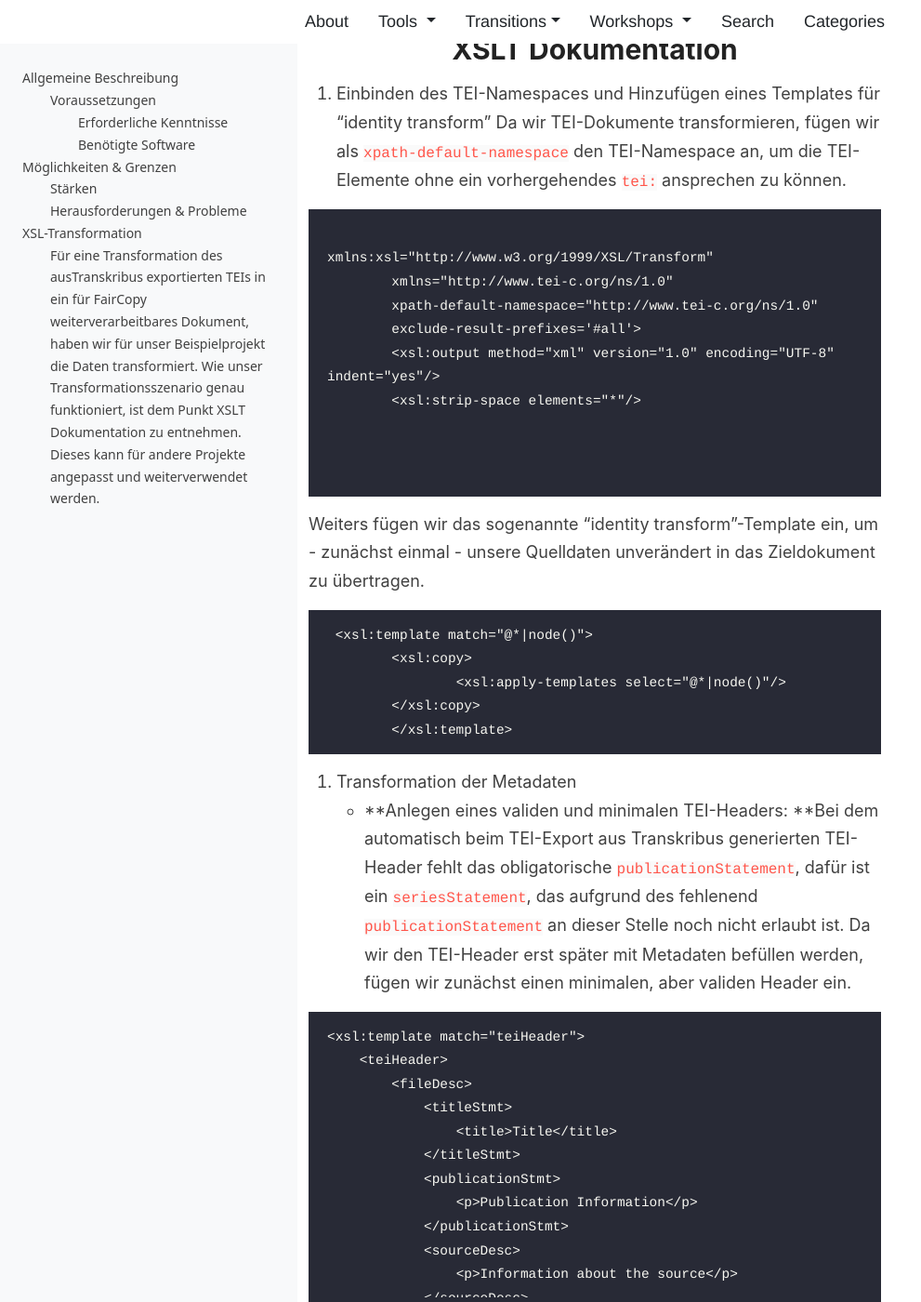
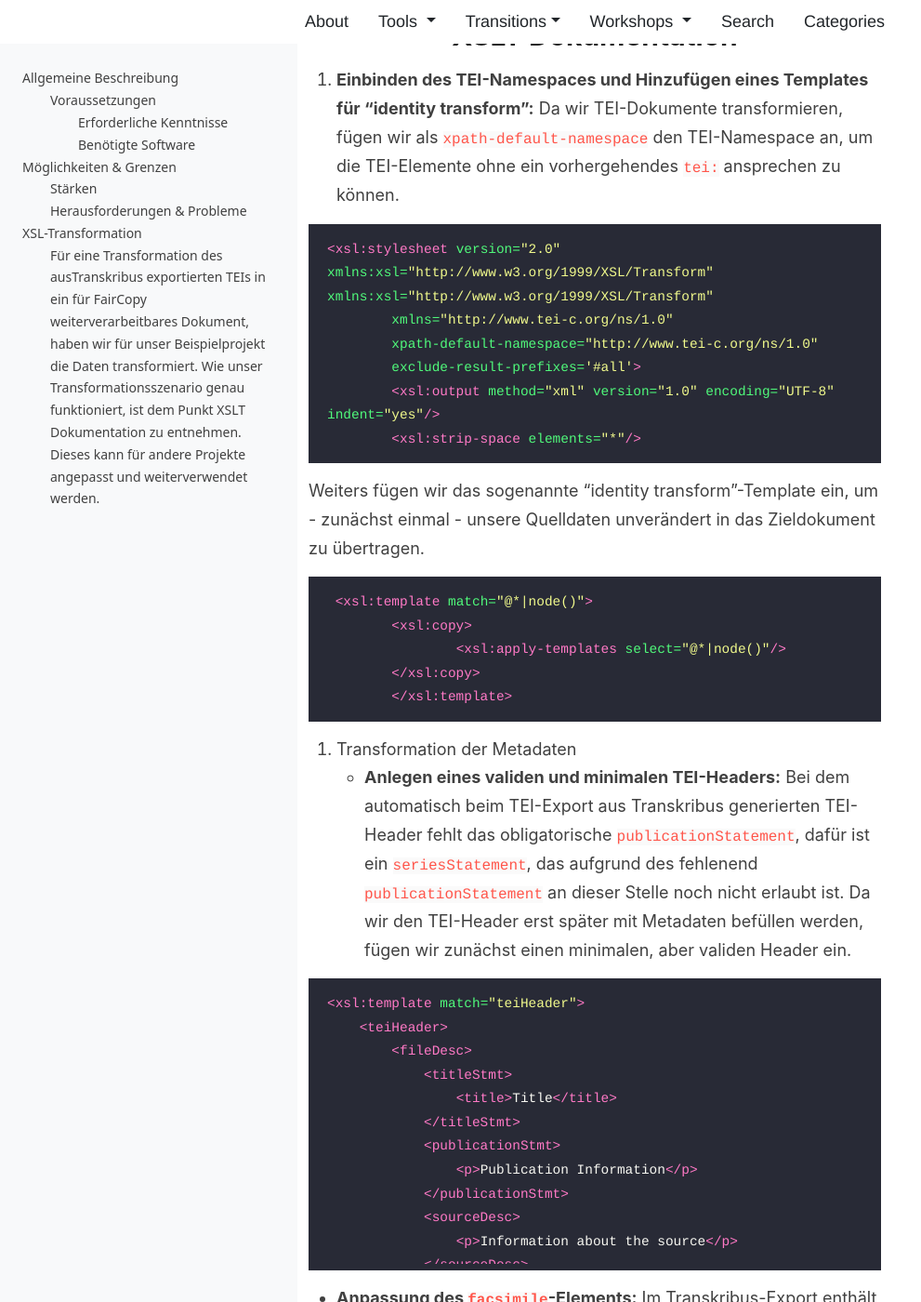
Before and after one commit to DigEdTnT/digedtnt.github.io, a Jekyll site: the page built from _posts/2023-06-12-transition-transkribus-faircopy.md, in a window 1280 px wide and 1400 px high, scrolled down 3231 px. Shown: the whole window at 93% size, without its empty margins (0-991 px from the left). Built offline with Jekyll 4.4.1, drawn with Linux system fonts in a browser that asks for light colours; some of the changed text lies outside the part shown.

Commit message:
Update 2023-06-12-transition-transkribus-faircopy.md

````diff
--- a/_posts/2023-06-12-transition-transkribus-faircopy.md
+++ b/_posts/2023-06-12-transition-transkribus-faircopy.md
@@ -29,8 +29,6 @@
 
 
 ### Benötigte Software
-
-
 
 * Oxygen Editor
 
@@ -72,7 +70,7 @@
 * In dem neuen Fenster geben wir schließlich den Pfad zu unserer XSL-Datei an.  \
 {% include image.html url="../data/pipelines/pipeline_2/transition_1/img/choose_files.png" description="XSL-Ressource für Transformation auswählen" %}
 
-    → Wir haben dem Szenario auch gleich einen Namen gegeben, um das Transformationsszenario zu speichern und später weiterverwenden bzw. auch auf andere XML-Dateien anwenden zu können.
+→ <span style="text-decoration:underline;">Hinweis:</span> Wir haben dem Szenario auch gleich einen Namen gegeben, um das Transformationsszenario zu speichern und später weiterverwenden bzw. auch auf andere XML-Dateien anwenden zu können.
 
 * Unter dem Reiter “Ausgabedatei” wählen wir außerdem noch, wo unser transformiertes XML gespeichert werden soll und setzen ein Häkchen bei der Option “Im Editor öffnen”, um uns das Ergebnis direkt anzusehen.  \
 {% include image.html url="../data/pipelines/pipeline_2/transition_1/img/transformation_output.png" description="Dateiname für den Output wählen" %}
@@ -84,26 +82,22 @@
 
 
 
-1.
- Einbinden des TEI-Namespaces und Hinzufügen eines Templates für “identity transform”
+1. **Einbinden des TEI-Namespaces und Hinzufügen eines Templates für “identity transform”:**
 Da wir TEI-Dokumente transformieren, fügen wir als `xpath-default-namespace` den TEI-Namespace an, um die TEI-Elemente ohne ein vorhergehendes `tei:` ansprechen zu können.
 
-```
-
+```xml
+<xsl:stylesheet version="2.0" xmlns:xsl="http://www.w3.org/1999/XSL/Transform"
 xmlns:xsl="http://www.w3.org/1999/XSL/Transform"
 	xmlns="http://www.tei-c.org/ns/1.0"
 	xpath-default-namespace="http://www.tei-c.org/ns/1.0"
 	exclude-result-prefixes='#all'>
 	<xsl:output method="xml" version="1.0" encoding="UTF-8" indent="yes"/>
 	<xsl:strip-space elements="*"/>
-
-
-
 ```
 
 Weiters fügen wir das sogenannte “identity transform”-Template ein, um - zunächst einmal - unsere Quelldaten unverändert in das Zieldokument zu übertragen.
 
-```
+```xml
  <xsl:template match="@*|node()">
     	<xsl:copy>
         	<xsl:apply-templates select="@*|node()"/>
@@ -111,12 +105,10 @@
 	</xsl:template>
 ```
 
+2. Transformation der Metadaten
+* **Anlegen eines validen und minimalen TEI-Headers:** Bei dem automatisch beim TEI-Export aus Transkribus generierten TEI-Header fehlt das obligatorische `publicationStatement`, dafür ist ein `seriesStatement`, das aufgrund des fehlenend `publicationStatement` an dieser Stelle noch nicht erlaubt ist. Da wir den TEI-Header erst später mit Metadaten befüllen werden, fügen wir zunächst einen minimalen, aber validen Header ein.
 
-
-2. Transformation der Metadaten
-* **Anlegen eines validen und minimalen TEI-Headers: **Bei dem automatisch beim TEI-Export aus Transkribus generierten TEI-Header fehlt das obligatorische `publicationStatement`, dafür ist ein `seriesStatement`, das aufgrund des fehlenend `publicationStatement` an dieser Stelle noch nicht erlaubt ist. Da wir den TEI-Header erst später mit Metadaten befüllen werden, fügen wir zunächst einen minimalen, aber validen Header ein.
-
-```
+```xml
 <xsl:template match="teiHeader">
     <teiHeader>
         <fileDesc>
@@ -134,11 +126,9 @@
 </xsl:template>
 ```
 
+* **Anpassung des `facsimile`-Elements:** Im Transkribus-Export enthält das `facsimile`-Element 4 `surface`-Elemente, die jeweils einer Seite der in Transkribus importierten Faksimileseiten entsprechen. Diese haben `graphic`- und `zone`-Kindelemente, von denen wir nur erstere beibehalten wollen. Als Attribute fügen wir den `graphic`-Elementen noch einen Mime-Typ (“image/jpeg”) hinzu und eine XML-ID, die wir aus der Position der Elemente generieren lassen.
 
-
-* **Anpassung des `facsimile`-Elements: **Im Transkribus-Export enthält das `facsimile`-Element 4 `surface`-Elemente, die jeweils einer Seite der in Transkribus importierten Faksimileseiten entsprechen. Diese haben `graphic`- und `zone`-Kindelemente, von denen wir nur erstere beibehalten wollen. Als Attribute fügen wir den `graphic`-Elementen noch einen Mime-Typ (“image/jpeg”) hinzu und eine XML-ID, die wir aus der Position der Elemente generieren lassen.
-
-```
+```xml
 <xsl:template match="//facsimile">
     <facsimile>
         <xsl:for-each select="surface">
@@ -154,11 +144,9 @@
 </xsl:template
 ```
 
+* **Bearbeitung der `ab`-Elemente:** Wir wollen die `ab`-Elemente durch `p`-Elemente ersetzen und auch deren `facs`- und alle im Dokument vorkommenden `type`-Attribute entfernen, da wir sie nicht benötigen und letztere außerdem, da sie leer sind, unser Dokument invalide machen.
 
-
-* **Bearbeitung der `ab`-Elemente: **Wir wollen die `ab`-Elemente durch `p`-Elemente ersetzen und auch deren `facs`- und alle im Dokument vorkommenden `type`-Attribute entfernen, da wir sie nicht benötigen und letztere außerdem, da sie leer sind, unser Dokument invalide machen.
-
-```
+```xml
 <xsl:template match="ab">
     <p>
         <xsl:apply-templates select="@* except @facs | node()"/>
@@ -170,11 +158,9 @@
 <xsl:template match="lb/@facs"/>
 ```
 
+* **Bearbeitung der `lb`-Elemente:** Auch bei den `lb`-Elementen möchten wir die `facs`-Attribute entfernen, zusätzlich wollen wir die Zählung der Zeilen im `n`-Attribut geringfügig anpassen (von n=”N001” → n=”1”)
 
-
-* **Bearbeitung der `lb`-Elemente: ** Auch bei den `lb`-Elementen möchten wir die `facs`-Attribute entfernen, zusätzlich wollen wir die Zählung der Zeilen im `n`-Attribut geringfügig anpassen (von n=”N001” → n=”1”)
-
-```
+```xml
 <xsl:template match="lb/@facs"/>
 	<xsl:template match="lb">
     	<xsl:copy>
@@ -185,11 +171,9 @@
 </xsl:template>
 ```
 
+* **Bearbeitung der `pb`-Elemente:** Hier passen wir zunächst das `facs`-Attribut an, sodass ein richtiger Verweis auf die Faksimiles gesichert ist. Dann kopieren wir alle weiteren Attribute außer dem `facs`-Element (in diesem Fall nur das `n`-Attribut) und entfernen in einem letzten Schritt noch alle `xml:id`-Attribute.
 
-
-* **Bearbeitung der `pb`-Elemente: **Hier passen wir zunächst das `facs`-Attribut an, sodass ein richtiger Verweis auf die Faksimiles gesichert ist. Dann kopieren wir alle weiteren Attribute außer dem `facs`-Element (in diesem Fall nur das `n`-Attribut) und entfernen in einem letzten Schritt noch alle `xml:id`-Attribute.
-
-```
+```xml
 <xsl:template match="pb">
     <xsl:copy>
         <xsl:attribute name="facs">
````
